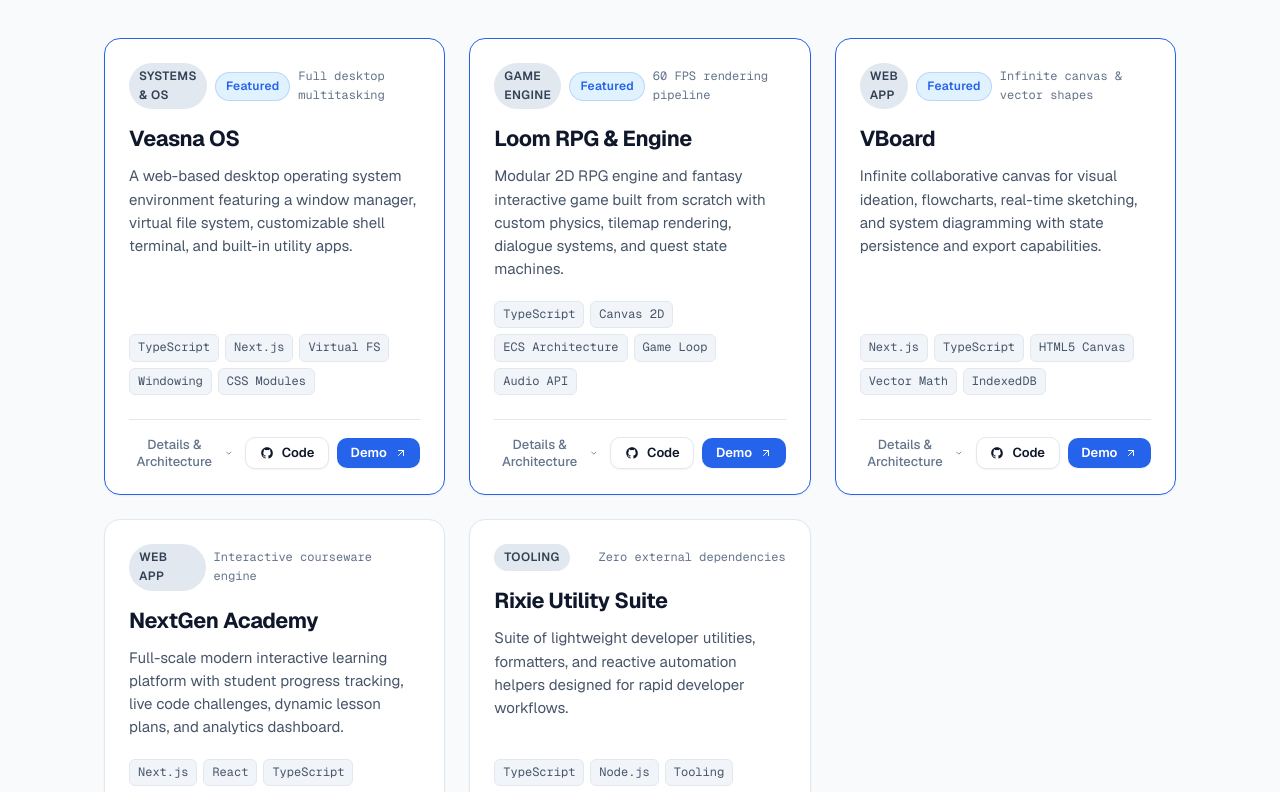
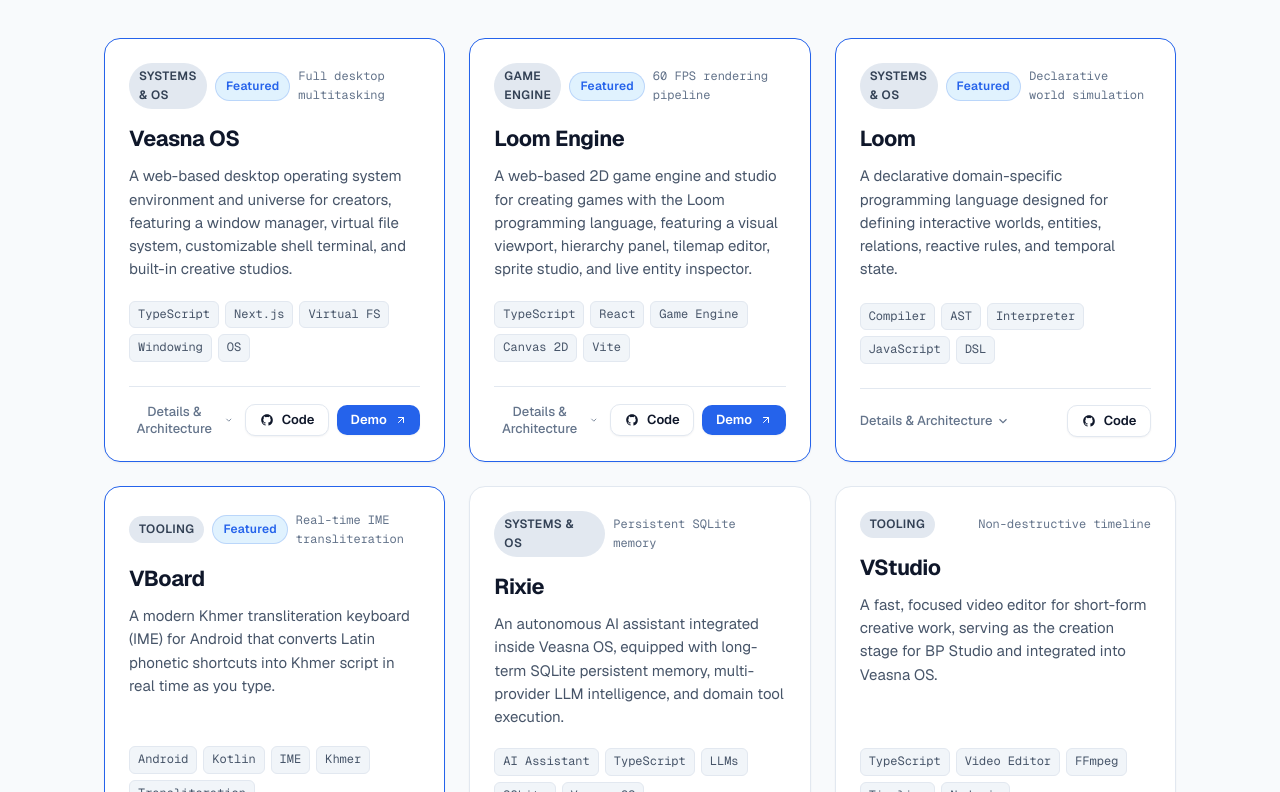
Before and after one commit to veasnawt/veasnawt.github.io, a Next.js app: page / in a window 1280 px wide. Shown: the part 1188-1980 px from the top of the page. Built offline with nearby package versions, Linux system fonts and the light colour scheme.

Commit message:
feat: update project catalog, fix navbar dark mode theme, and fix terminal scroll

```diff
--- a/src/app/globals.css
+++ b/src/app/globals.css
@@ -6,6 +6,7 @@
   --bg-surface-elevated: #ffffff;
   --bg-subtle: #f1f5f9;
   --bg-accent-subtle: #e0f2fe;
+  --bg-header: rgba(248, 250, 252, 0.85);
 
   --text-primary: #0f172a;
   --text-secondary: #475569;
@@ -46,6 +47,7 @@
   --bg-surface-elevated: #162032;
   --bg-subtle: #1e293b;
   --bg-accent-subtle: #172554;
+  --bg-header: rgba(11, 15, 23, 0.85);
 
   --text-primary: #f8fafc;
   --text-secondary: #94a3b8;
@@ -79,6 +81,7 @@
     --bg-surface-elevated: #162032;
     --bg-subtle: #1e293b;
     --bg-accent-subtle: #172554;
+    --bg-header: rgba(11, 15, 23, 0.85);
 
     --text-primary: #f8fafc;
     --text-secondary: #94a3b8;
--- a/src/app/layout.tsx
+++ b/src/app/layout.tsx
@@ -24,8 +24,13 @@ export const metadata: Metadata = {
     "TypeScript",
     "Game Engine",
     "Veasna OS",
-    "Loom RPG",
+    "Loom Engine",
+    "Loom",
     "VBoard",
+    "Rixie",
+    "VStudio",
+    "VIcons",
+    "codelover",
   ],
   authors: [{ name: "Veasna", url: "https://veasnawt.github.io" }],
   metadataBase: new URL("https://veasnawt.github.io"),
@@ -56,6 +61,13 @@ export default function RootLayout({
       className={`${geistSans.variable} ${geistMono.variable}`}
       suppressHydrationWarning
     >
+      <head>
+        <script
+          dangerouslySetInnerHTML={{
+            __html: `(function(){try{var s=localStorage.getItem("theme");var p=window.matchMedia("(prefers-color-scheme: dark)").matches?"dark":"light";var t=s||p;document.documentElement.setAttribute("data-theme",t);}catch(e){}})();`,
+          }}
+        />
+      </head>
       <body id="top">{children}</body>
     </html>
   );
--- a/src/components/Hero.tsx
+++ b/src/components/Hero.tsx
@@ -70,7 +70,7 @@ export default function Hero() {
         {/* Quick metrics bar */}
         <div className={styles.metricsGrid}>
           <div className={styles.metricCard}>
-            <div className={styles.metricNumber}>5+</div>
+            <div className={styles.metricNumber}>8+</div>
             <div className={styles.metricLabel}>Engineered Systems & Apps</div>
           </div>
           <div className={styles.metricCard}>
--- a/src/components/InteractiveTerminal.tsx
+++ b/src/components/InteractiveTerminal.tsx
@@ -24,11 +24,14 @@ export default function InteractiveTerminal() {
       text: "Type 'help' or click quick command buttons below to interact.",
     },
   ]);
-  const terminalEndRef = useRef<HTMLDivElement>(null);
+  const terminalBodyRef = useRef<HTMLDivElement>(null);
   const inputRef = useRef<HTMLInputElement>(null);
 
   useEffect(() => {
-    terminalEndRef.current?.scrollIntoView({ behavior: "smooth" });
+    // Only scroll the internal terminal container, never the browser window
+    if (terminalBodyRef.current) {
+      terminalBodyRef.current.scrollTop = terminalBodyRef.current.scrollHeight;
+    }
   }, [history]);
 
   const nextId = (tag: string) => {
@@ -79,11 +82,14 @@ export default function InteractiveTerminal() {
         id: nextId("out"),
         type: "output",
         text: `Active Projects:
-  1. Veasna OS    -> Web-based desktop operating system simulator
-  2. Loom RPG     -> 2D Canvas RPG engine with custom physics loop
-  3. VBoard       -> Real-time visual collaboration & diagram canvas
-  4. NextGen      -> Interactive online academy and lesson system
-  5. Rixie        -> Modular CLI & developer utility suite`,
+  1. Veasna OS    -> Web-based desktop OS & universe for creators
+  2. Loom Engine  -> Web 2D game engine & visual studio for Loom
+  3. Loom         -> Declarative language for programming worlds
+  4. VBoard       -> Khmer transliteration keyboard for Android
+  5. Rixie        -> Intelligent AI assistant inside Veasna OS
+  6. VStudio      -> Fast short-form creative video editor
+  7. VIcons       -> Minimalist SVG icon library for React (130+ icons)
+  8. codelover    -> Aesthetic dark theme for Visual Studio Code`,
       };
     } else if (lower === "skills") {
       outputLine = {
@@ -117,13 +123,14 @@ export default function InteractiveTerminal() {
 
   const handleKeyDown = (e: KeyboardEvent<HTMLInputElement>) => {
     if (e.key === "Enter") {
+      e.preventDefault();
       handleCommand(inputVal);
     }
   };
 
   const executeQuick = (cmd: string) => {
     handleCommand(cmd);
-    inputRef.current?.focus();
+    inputRef.current?.focus({ preventScroll: true });
   };
 
   return (
@@ -151,8 +158,9 @@ export default function InteractiveTerminal() {
           </div>
 
           <div
+            ref={terminalBodyRef}
             className={styles.terminalBody}
-            onClick={() => inputRef.current?.focus()}
+            onClick={() => inputRef.current?.focus({ preventScroll: true })}
           >
             {history.map((line) => (
               <div key={line.id} className={`${styles.line} ${styles[line.type]}`}>
@@ -178,7 +186,6 @@ export default function InteractiveTerminal() {
                 aria-label="Terminal input"
               />
             </div>
-            <div ref={terminalEndRef} />
           </div>
 
           {/* Quick command buttons */}
--- a/src/components/Navbar.module.css
+++ b/src/components/Navbar.module.css
@@ -2,15 +2,11 @@
   position: sticky;
   top: 0;
   z-index: 50;
-  background-color: rgba(255, 255, 255, 0.85);
+  background-color: var(--bg-header);
   backdrop-filter: blur(12px);
   -webkit-backdrop-filter: blur(12px);
   border-bottom: 1px solid var(--border-subtle);
   transition: background-color 0.2s ease, border-color 0.2s ease;
-}
-
-[data-theme="dark"] .header {
-  background-color: rgba(11, 15, 23, 0.85);
 }
 
 .nav {
--- a/src/components/ThemeToggle.tsx
+++ b/src/components/ThemeToggle.tsx
@@ -1,6 +1,6 @@
 "use client";
 
-import { useSyncExternalStore } from "react";
+import { useSyncExternalStore, useEffect } from "react";
 import styles from "./ThemeToggle.module.css";
 
 function subscribe(callback: () => void) {
@@ -27,6 +27,10 @@ function getServerSnapshot(): "light" | "dark" {
 
 export default function ThemeToggle() {
   const theme = useSyncExternalStore(subscribe, getSnapshot, getServerSnapshot);
+
+  useEffect(() => {
+    document.documentElement.setAttribute("data-theme", theme);
+  }, [theme]);
 
   const toggleTheme = () => {
     const nextTheme = theme === "light" ? "dark" : "light";
--- a/src/data/projects.ts
+++ b/src/data/projects.ts
@@ -16,60 +16,93 @@ export const projects: Project[] = [
     id: "veasna-os",
     title: "Veasna OS",
     category: "systems",
-    description: "A web-based desktop operating system environment featuring a window manager, virtual file system, customizable shell terminal, and built-in utility apps.",
+    description: "A web-based desktop operating system environment and universe for creators, featuring a window manager, virtual file system, customizable shell terminal, and built-in creative studios.",
     longDescription: "Engineered with TypeScript, canvas rendering, and a stateful virtual process manager to replicate desktop ergonomics directly within the browser.",
-    tags: ["TypeScript", "Next.js", "Virtual FS", "Windowing", "CSS Modules"],
+    tags: ["TypeScript", "Next.js", "Virtual FS", "Windowing", "OS"],
     githubUrl: "https://github.com/veasnawt/veasna-os",
     demoUrl: "https://veasnawt.github.io/veasna-os",
     featured: true,
     metrics: "Full desktop multitasking",
   },
   {
-    id: "loom-rpg",
-    title: "Loom RPG & Engine",
+    id: "loom-engine",
+    title: "Loom Engine",
     category: "games",
-    description: "Modular 2D RPG engine and fantasy interactive game built from scratch with custom physics, tilemap rendering, dialogue systems, and quest state machines.",
-    longDescription: "Features an entity-component-system (ECS) architecture, tilemap collisions, audio synthesizer integration, and high-framerate canvas loop.",
-    tags: ["TypeScript", "Canvas 2D", "ECS Architecture", "Game Loop", "Audio API"],
+    description: "A web-based 2D game engine and studio for creating games with the Loom programming language, featuring a visual viewport, hierarchy panel, tilemap editor, sprite studio, and live entity inspector.",
+    longDescription: "Powered by React, TypeScript, and Vite with a custom 2D canvas rendering loop, real-time code synchronization, state persistence, and modular game preset support.",
+    tags: ["TypeScript", "React", "Game Engine", "Canvas 2D", "Vite"],
     githubUrl: "https://github.com/veasnawt/loom-engine",
-    demoUrl: "https://veasnawt.github.io/loom-rpg",
+    demoUrl: "https://veasnawt.github.io/loom-engine",
     featured: true,
     metrics: "60 FPS rendering pipeline",
   },
   {
+    id: "loom",
+    title: "Loom",
+    category: "systems",
+    description: "A declarative domain-specific programming language designed for defining interactive worlds, entities, relations, reactive rules, and temporal state.",
+    longDescription: "Built from scratch with a custom lexer, AST parser, temporal event loop, rule evaluation engine, and CLI runner for deterministic simulation.",
+    tags: ["Compiler", "AST", "Interpreter", "JavaScript", "DSL"],
+    githubUrl: "https://github.com/veasnawt/Loom",
+    featured: true,
+    metrics: "Declarative world simulation",
+  },
+  {
     id: "vboard",
     title: "VBoard",
-    category: "web",
-    description: "Infinite collaborative canvas for visual ideation, flowcharts, real-time sketching, and system diagramming with state persistence and export capabilities.",
-    longDescription: "Built with smooth vector geometry math, customizable stroke engines, infinite zooming, and zero-latency local caching.",
-    tags: ["Next.js", "TypeScript", "HTML5 Canvas", "Vector Math", "IndexedDB"],
-    githubUrl: "https://github.com/veasnawt/VBoard",
-    demoUrl: "https://veasnawt.github.io/VBoard",
+    category: "tools",
+    description: "A modern Khmer transliteration keyboard (IME) for Android that converts Latin phonetic shortcuts into Khmer script in real time as you type.",
+    longDescription: "Engineered with a two-layer conversion pipeline (instant exact dictionary lookup with a phonetic rule-based fallback engine), zero telemetry, lightweight APK footprint, and privacy-first architecture.",
+    tags: ["Android", "Kotlin", "IME", "Khmer", "Transliteration"],
+    githubUrl: "https://github.com/veasnawt/vboard",
+    demoUrl: "https://play.google.com/store/apps/details?id=com.veasnawt.vboard",
     featured: true,
-    metrics: "Infinite canvas & vector shapes",
-  },
-  {
-    id: "nextgen-academy",
-    title: "NextGen Academy",
-    category: "web",
-    description: "Full-scale modern interactive learning platform with student progress tracking, live code challenges, dynamic lesson plans, and analytics dashboard.",
-    longDescription: "Features accessible lesson navigation, interactive quizzes, progress analytics, and responsive study tools.",
-    tags: ["Next.js", "React", "TypeScript", "REST APIs", "Modern UI"],
-    githubUrl: "https://github.com/veasnawt/nextgen-academy",
-    demoUrl: "https://veasnawt.github.io/nextgen-academy",
-    featured: false,
-    metrics: "Interactive courseware engine",
+    metrics: "Real-time IME transliteration",
   },
   {
     id: "rixie",
-    title: "Rixie Utility Suite",
+    title: "Rixie",
+    category: "systems",
+    description: "An autonomous AI assistant integrated inside Veasna OS, equipped with long-term SQLite persistent memory, multi-provider LLM intelligence, and domain tool execution.",
+    longDescription: "Designed as a persistent companion that remembers context across sessions, reasons, and executes studio actions across creative tools in Veasna OS.",
+    tags: ["AI Assistant", "TypeScript", "LLMs", "SQLite", "Veasna OS"],
+    githubUrl: "https://github.com/veasnawt/rixie",
+    featured: false,
+    metrics: "Persistent SQLite memory",
+  },
+  {
+    id: "vstudio",
+    title: "VStudio",
     category: "tools",
-    description: "Suite of lightweight developer utilities, formatters, and reactive automation helpers designed for rapid developer workflows.",
-    longDescription: "Optimized for sub-millisecond execution times and intuitive CLI-inspired keyboard shortcuts.",
-    tags: ["TypeScript", "Node.js", "Tooling", "Algorithms"],
-    githubUrl: "https://github.com/veasnawt/rixie",
-    demoUrl: "https://veasnawt.github.io/rixie",
+    description: "A fast, focused video editor for short-form creative work, serving as the creation stage for BP Studio and integrated into Veasna OS.",
+    longDescription: "Features non-destructive multi-track timeline editing, real-time preview transformations (position, scale, rotation, crop), and automated FFmpeg export pipeline.",
+    tags: ["TypeScript", "Video Editor", "FFmpeg", "Timeline", "Node.js"],
+    githubUrl: "https://github.com/veasnawt/vstudio",
     featured: false,
-    metrics: "Zero external dependencies",
+    metrics: "Non-destructive timeline",
+  },
+  {
+    id: "vicons",
+    title: "VIcons",
+    category: "web",
+    description: "A premium minimalist SVG icon library for React, featuring 130+ pixel-perfect outline icons crafted on a consistent 24×24 grid.",
+    longDescription: "Designed for modern React web applications with tree-shaking, full TypeScript support, zero runtime overhead, and published on npm as @veasnawt/vicons.",
+    tags: ["React", "TypeScript", "SVG Icons", "NPM Package", "UI Library"],
+    githubUrl: "https://github.com/veasnawt/vicons",
+    demoUrl: "https://veasnawt.github.io/vicons",
+    featured: false,
+    metrics: "130+ minimalist icons",
+  },
+  {
+    id: "codelover",
+    title: "codelover",
+    category: "tools",
+    description: "A clean, aesthetic, and modern dark VS Code theme designed with carefully tuned syntax highlighting for code lovers.",
+    longDescription: "Published on the Visual Studio Code Marketplace with balanced contrast, readable scopes, and refined palette harmony.",
+    tags: ["VS Code", "Theme", "Aesthetics", "Developer Tools", "Syntax Highlighting"],
+    githubUrl: "https://github.com/veasnawt/codelover",
+    demoUrl: "https://marketplace.visualstudio.com/items?itemName=veasnawt.codelover",
+    featured: false,
+    metrics: "VS Code Marketplace theme",
   },
 ];
```
